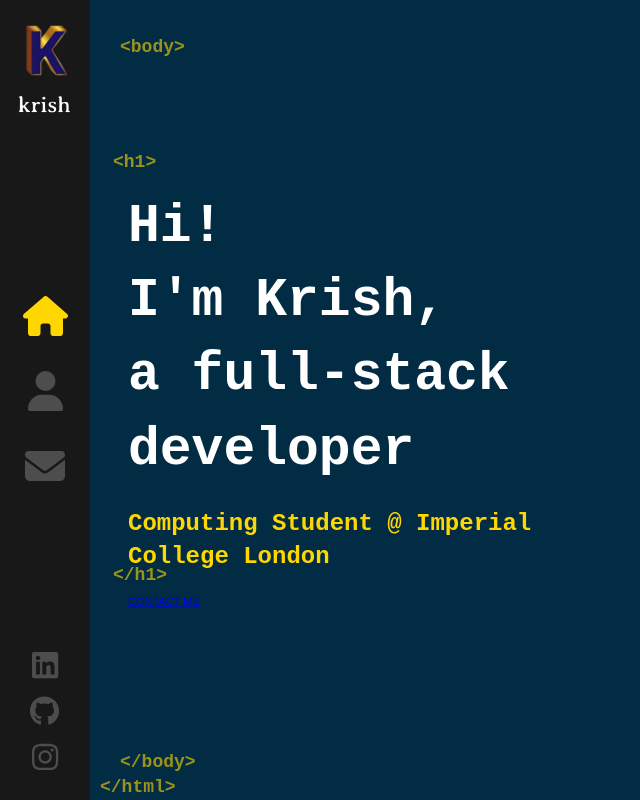
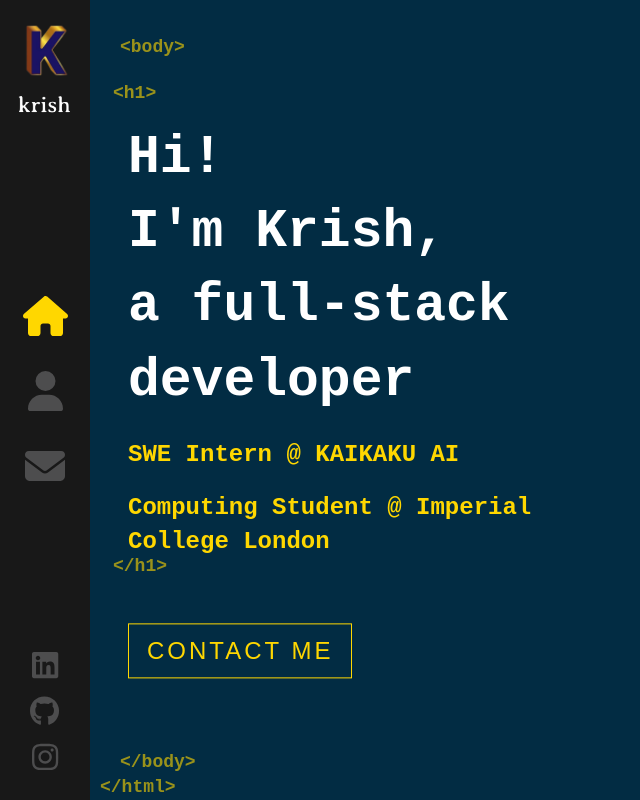
Before and after one commit to krishmaha/krish-maha-website, a React (Create React App) app: page / in a window 1280 px wide. Shown: the whole page, without its empty margins (0-640 px from the left). Built offline with nearby package versions, Linux system fonts and the light colour scheme.

Commit message:
Add and animate contact me button

```diff
--- a/src/components/Home/index.js
+++ b/src/components/Home/index.js
@@ -13,10 +13,13 @@ const Home = () => {
         a full-stack developer
         </h1>
         <div className='subheading'>
+          <h2>SWE Intern @ KAIKAKU AI</h2>
           <h2>Computing Student @ Imperial College London</h2>
         </div>
 
-        <Link to='/contact' className='flat-button'>CONTACT ME</Link>
+        <div className='contact-me-container'>
+          <Link to='/contact' className='contact-button'>CONTACT ME</Link>
+        </div>
       </div>
     </div>
   )
--- a/src/components/Home/index.scss
+++ b/src/components/Home/index.scss
@@ -26,6 +26,7 @@
       margin-top: -40px;
       left: -15px;
       opacity: 0.6;
+      animation: fadeInTags 1s 1.4s backwards;
     }
 
     &::after {
@@ -34,10 +35,10 @@
       color: #ffd700;
       font-size: 18px;
       position: absolute;
-      margin-top: 150px;
+      margin-top: 210px;
       left: -15px;
       opacity: 0.6;
-
+      animation: fadeInTags 1s 1.4s backwards;
     }
 
     img {
@@ -46,13 +47,41 @@
   }
 }
 
+
+
 .subheading {
   color: #ffd700;
   font-size: 16px;
   font-family: monospace;
   font-weight: 700;
-  margin: 0;
-  animation: fadeIn 1s 0.75s backwards;
+  margin-top: 10px;
+  animation: fadeIn 1s 1s backwards;
+  height: 160px;
+}
+
+// .contact-me-container {
+//   display: flex;
+//   justify-content: center;
+//   align-items: center;
+// }
+
+.contact-button {
+  color: #ffd700;
+  font-size: 24px;
+  font-weight: 400;
+  letter-spacing: 3px;
+  font-family: sans-serif;
+  text-decoration: none;
+  padding: 10px 18px;
+  border: 1px solid #ffd700;
+  margin-top: 25px;
+  float: left;
+  animation: fadeIn 1s 1.4s backwards;
+
+  &:hover {
+    background: #ffd700;
+    color: #333;
+  }
 }
 
 @keyframes fadeIn {
@@ -63,3 +92,12 @@
     opacity: 1;
   }
 }
+
+@keyframes fadeInTags {
+  0% {
+    opacity: 0;
+  }
+  100% {
+    opacity: 0.6;
+  }
+}
--- a/src/components/Layout/index.scss
+++ b/src/components/Layout/index.scss
@@ -18,23 +18,9 @@
   font-size: 18px;
   font-family: monospace;
   font-weight: 700;
+  animation: fadeInTags 1s 1.4s backwards;
 }
 
 .bottom-tag-html {
   margin-left: -40px;
 }
-
-// .container {
-//   width: 100%;
-//   will-change: contents;
-//   height: 90%;
-//   min-height: 500px;
-//   position: absolute;
-//   opacity: 0;
-//   top: 5%;
-//   margin: 0 auto;
-//   z-index: 1;
-//   transform-style: preserve-3d;
-//   animation: fadeIn 1s forwards;
-//   animation-delay: 1s;
-// }
```
